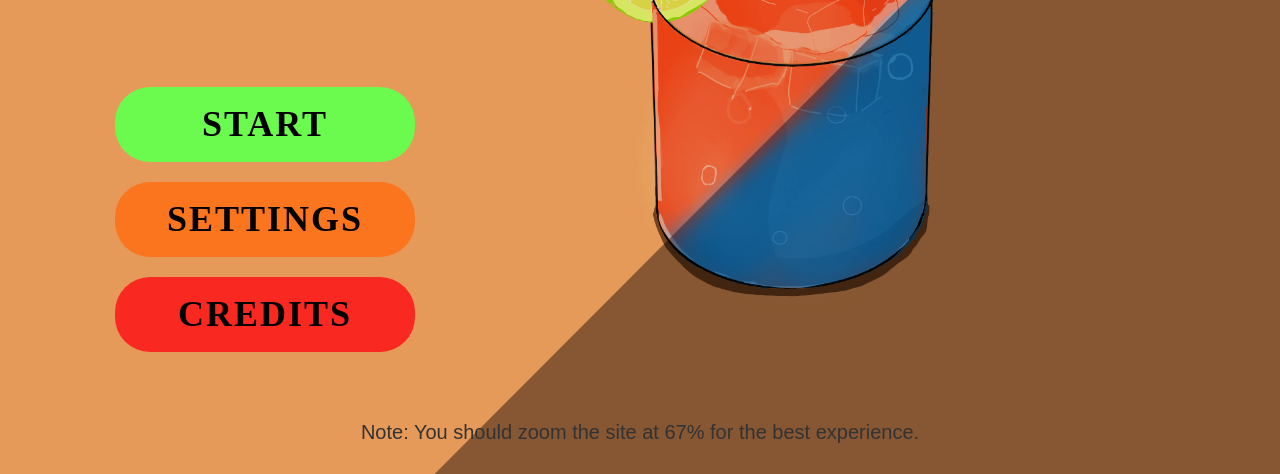
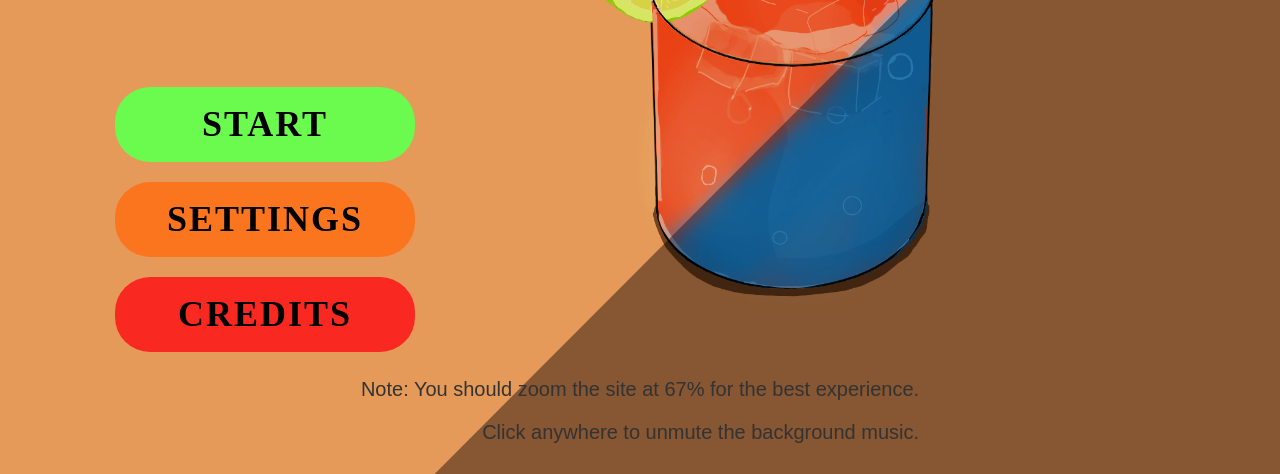
Before and after one commit to Devtowers/L-Shot, a plain HTML site: page index.html in a window 1280 px wide. Shown: the part 326-800 px from the top of the page. Drawn offline with Linux system fonts and the light colour scheme; grey boxes are pictures that could not be loaded.

Commit message:
Update index.html

```diff
--- a/index.html
+++ b/index.html
@@ -50,6 +50,7 @@
     </div>
     <div id="messageContainer">
         <p>Note: You should zoom the site at 67% for the best experience.</p>
+        <p>Click anywhere to unmute the background music.</p>
     </div>
 </div>
 
```
